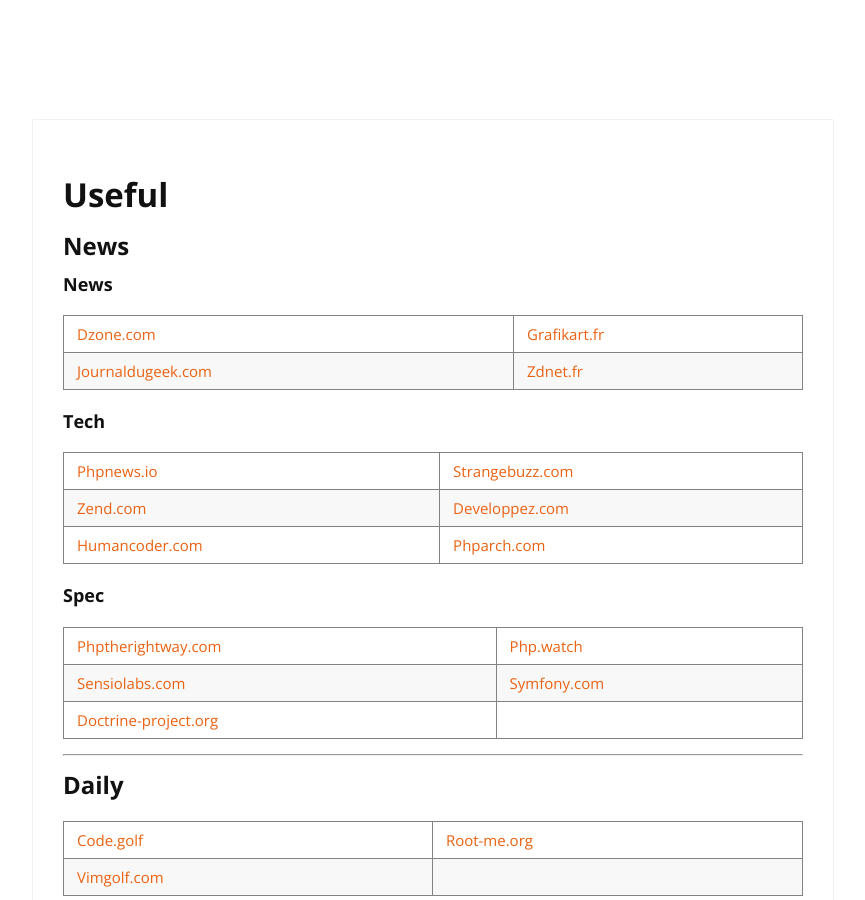
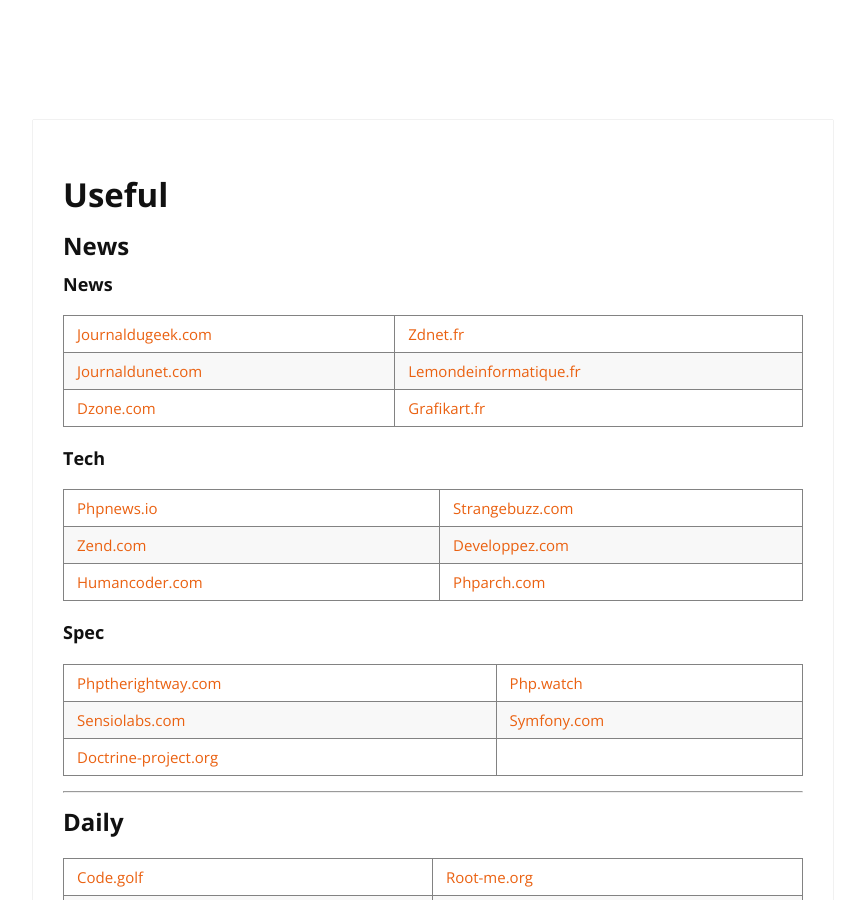
Before and after one commit to cylmat/cylmat.github.io, a Jekyll site: the page built from _pages/USEFUL.md, in a window 1280 px wide and 900 px high. Shown: the whole window, without its empty margins (207-1072 px from the left). Built offline with Jekyll 4.4.1, drawn with Linux system fonts in a browser that asks for light colours; nearby versions of some CDN libraries.

Commit message:
Update USEFUL.md

```diff
--- a/_pages/USEFUL.md
+++ b/_pages/USEFUL.md
@@ -8,8 +8,9 @@
 
 ### News
 
+|[Journaldugeek.com](https://www.journaldugeek.com/category/sur-le-web)|[Zdnet.fr](https://www.zdnet.fr/actualites/php-4000000130q.htm)|
+|[Journaldunet.com](https://www.journaldunet.com/web-tech/)|[Lemondeinformatique.fr](https://www.lemondeinformatique.fr/internet-et-e-business-11.html)|
 |[Dzone.com](https://dzone.com/web-development-programming-tutorials-tools-news)|[Grafikart.fr](https://grafikart.fr/blog)|
-|[Journaldugeek.com](https://www.journaldugeek.com/category/sur-le-web)|[Zdnet.fr](https://www.zdnet.fr/actualites/php-4000000130q.htm)|
 
 ### Tech
 
```
